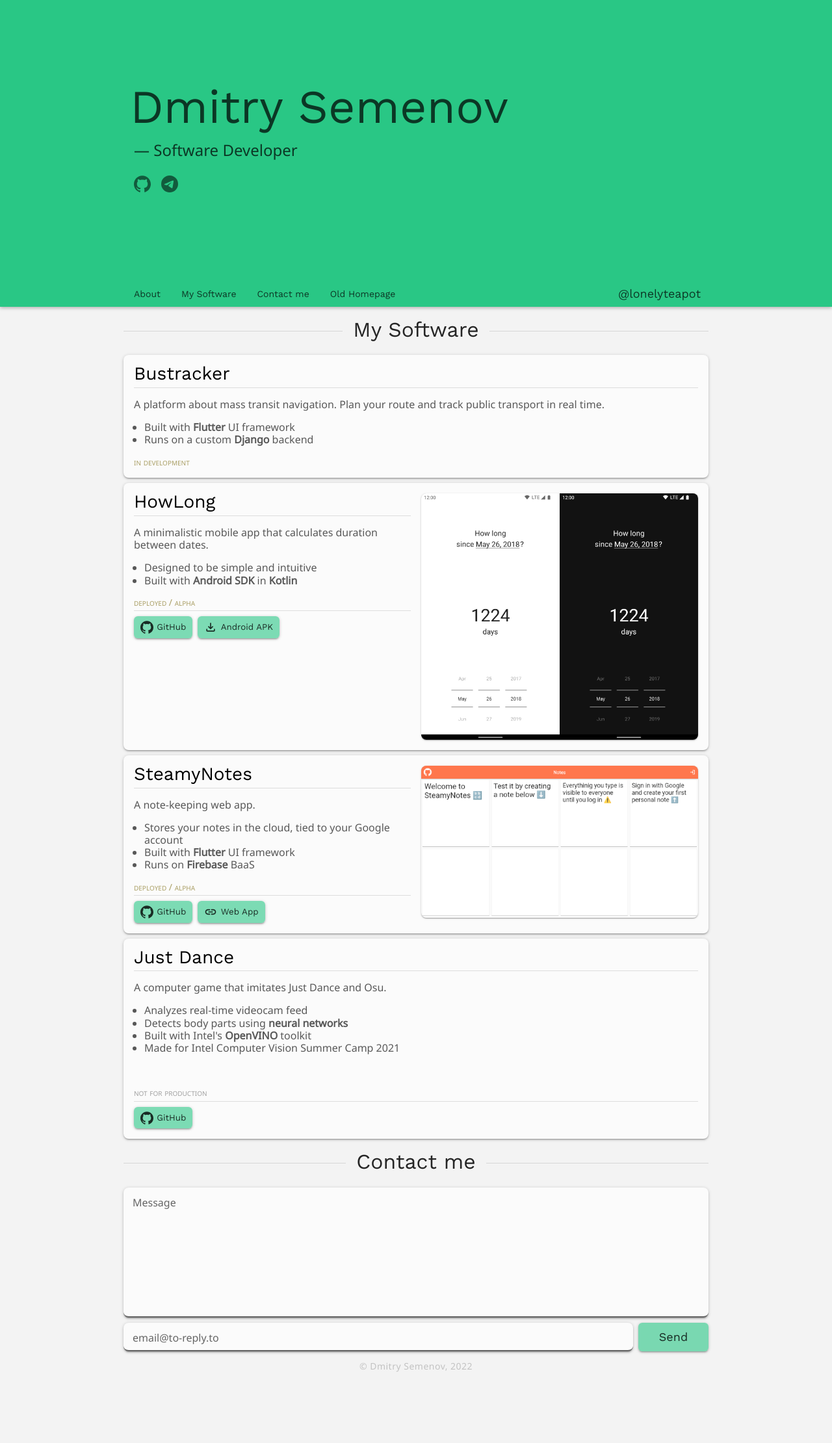
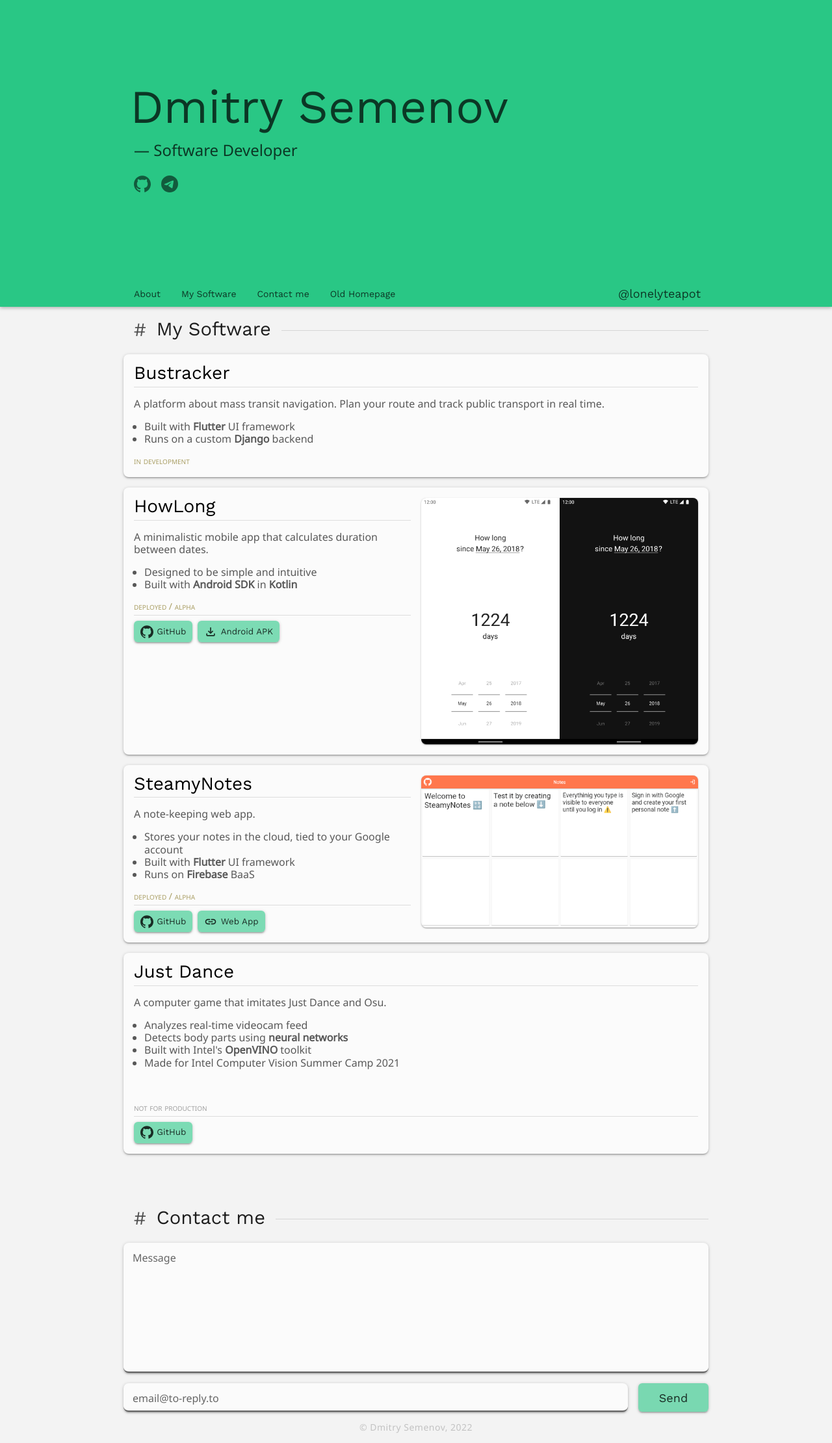
Before and after one commit to lonelyteapot/lonelyteapot.github.io, a Jekyll site: the page built from pages/index.html, in a window 1280 px wide. Shown: the whole page at 65% size. Built offline with Jekyll 4.4.1, drawn with Linux system fonts in a browser that asks for light colours; before the commit the page ends 2127 px from its top, so only the background shows below that.

Commit message:
Update section headers

```diff
--- a/_sass/general.scss
+++ b/_sass/general.scss
@@ -7,6 +7,7 @@ body {
     grid-template-columns: 1fr minmax(auto, 900px) 1fr;
     grid-template-rows: max-content auto max-content;
     grid-template-areas: 'header header header' '. main .' '. footer .';
+    column-gap: 0.5rem;
     min-height: 100vh;
     line-height: 1.2;
     font-family: $content-font;
@@ -17,6 +18,7 @@ main {
     grid-area: main;
     display: flex;
     flex-direction: column;
+    row-gap: 4rem;
 }
 
 h1, h2, h3, h4, h5, h6 {
@@ -53,13 +55,13 @@ section > h2 {
     text-align: center;
     gap: 1rem;
     margin: 1rem 0;
+    padding-left: 16px;
     padding-bottom: 4px;
     width: 100%;
-    font-size: 2rem;
-    color: transparentize($color: $color-on-background, $amount: 0.15);
+    font-size: 1.825rem;
+    color: transparentize($color: $color-on-background, $amount: 0.12);
 }
 
-section > h2::before,
 section > h2::after {
     content: '';
     flex: 1;
@@ -67,3 +69,9 @@ section > h2::after {
     margin-top: 4px;
     background-color: transparentize($color: $color-on-background, $amount: 0.88);
 }
+
+section > h2::before {
+    content: '#';
+    margin-top: 2px;
+    opacity: 0.75;
+}
--- a/_sass/index.scss
+++ b/_sass/index.scss
@@ -10,7 +10,7 @@
     display: flex;
     flex-wrap: wrap;
     align-self: center;
-    gap: 8px;
+    gap: 1rem;
     width: 100%;
 }
 
@@ -83,7 +83,7 @@
     grid-template-columns: 1fr auto;
     grid-template-rows: minmax(200px, auto) auto;
     grid-template-areas: 'message message' 'email submit';
-    gap: 8px;
+    gap: 1rem;
 }
 
 #contact-me .message {
```
